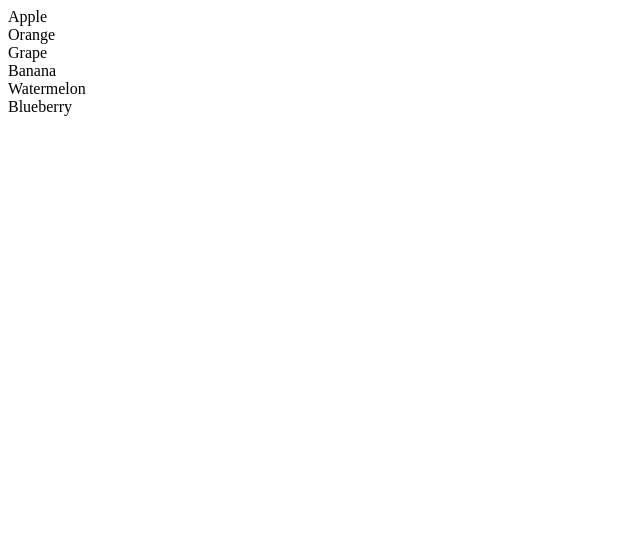
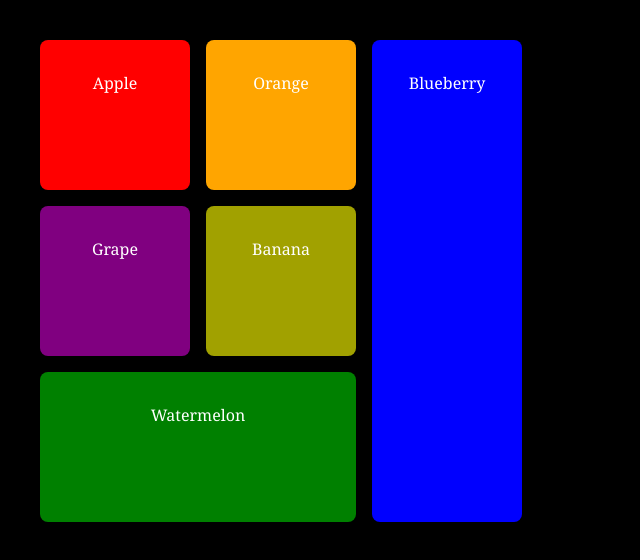
Before and after one commit to ahmedkalile19-blip/Aboushanab-csci181-practice, a plain HTML site: page bento-grid.html in a window 1280 px wide. Shown: the whole page, without its empty margins (0-640 px from the left). Drawn offline with Linux system fonts and the light colour scheme.

Commit message:
bento-grid final

```diff
--- a/bento-grid.html
+++ b/bento-grid.html
@@ -4,7 +4,7 @@
     <meta charset="UTF-8" />
     <meta name="viewport" content="width=device-width, initial-scale=1.0" />
     <title>bento-grid</title>
-    <link rel="stylesheet" href="/bento-grid.html" />
+    <link rel="stylesheet" href="/styles/bento-grid.css" />
   </head>
   <body>
     <main>
--- a/styles/bento-grid.css
+++ b/styles/bento-grid.css
@@ -5,7 +5,7 @@ body {
   font-family: Georgia, "Times New Roman", Times, serif;
 }
 
-.fruits {
+.bento-grid {
   padding: 2em;
   display: grid;
   grid-template-columns: repeat(3, 150px);
```
